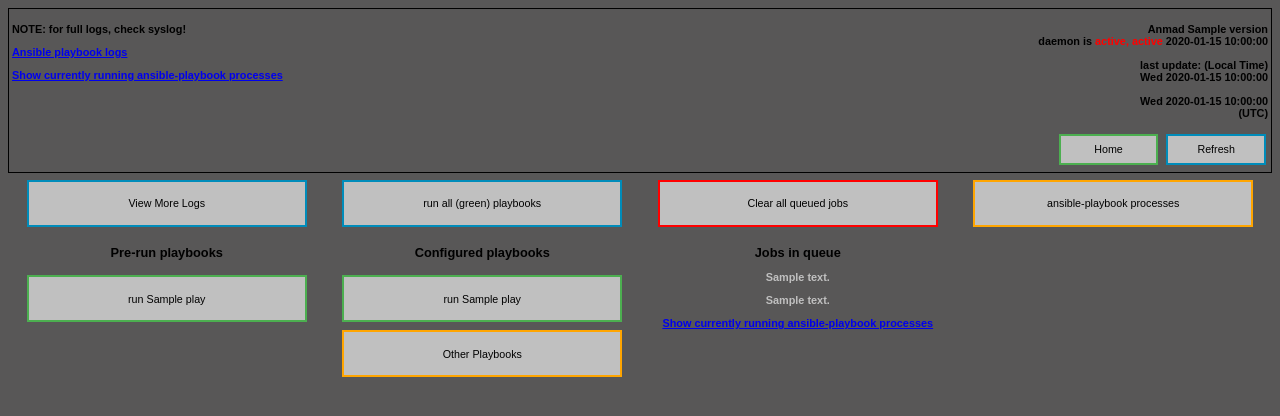
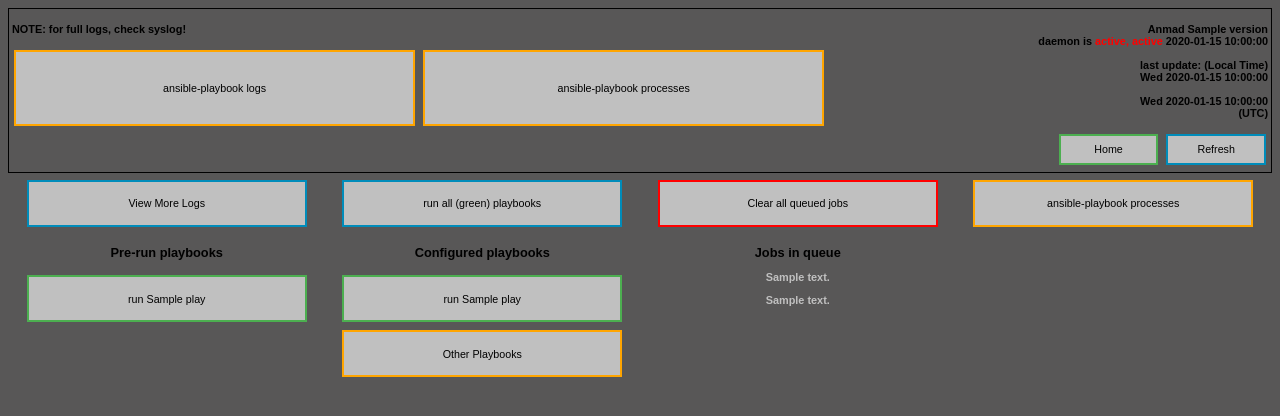
Before and after one commit to jefg60/anmad, a Python web app: template anmad/interface/templates/main.html in a window 1280 px wide. Shown: the top 416 px of the page. Run offline with Jinja, Linux system fonts and the light colour scheme; the template is opened without the code that fills it: most values are stand-ins (such as "Sample title", 1, 10 or a date in 2020); some libraries are stand-ins or nearby versions.

Commit message:
further layout changes

```diff
--- a/anmad/interface/static/styles.css
+++ b/anmad/interface/static/styles.css
@@ -21,6 +21,21 @@ h4 {
 
 .simplebutton {
   background-color: silver;
+}
+
+.smallbutton {
+  background-color: silver;
+  color: black;
+  border: 2px solid #4CAF50;
+  padding: 3% 6%;
+  text-align: center;
+  text-decoration: none;
+  display: inline-block;
+  font-size: 67%;
+  margin: 4px 2px;
+  transition: unset;
+  cursor: pointer;
+  width: 40%;
 }
 
 .button {
--- a/anmad/interface/templates/main.html
+++ b/anmad/interface/templates/main.html
@@ -67,7 +67,6 @@
 	{% else %}
 	<h3>None</h3>
 	{% endif %}
-	<h3><a href="/jobs">Show currently running ansible-playbook processes</a></h3>
       </td>
 
     </tr>
--- a/anmad/interface/templates/messages.html
+++ b/anmad/interface/templates/messages.html
@@ -17,8 +17,12 @@
 {% endfor %}
 {% elif messages_long %}
 <h3>NOTE: for full logs, check syslog!</h3>
-<h3><a href="/ansiblelog?play=list">Ansible playbook logs</a></h3>
-<h3><a href="/jobs">Show currently running ansible-playbook processes</a></h3>
+        <button class="smallbutton orangebutton" onclick="self.location.href='/ansiblelog?play=list'">
+        ansible-playbook logs
+        </button>
+        <button class="smallbutton orangebutton" onclick="self.location.href='/jobs'">
+        ansible-playbook processes
+        </button>
 {% else %}
   <h3>No messages found yet</h3>
 {% endif %}
--- a/anmad/interface/templates/refreshtime.html
+++ b/anmad/interface/templates/refreshtime.html
@@ -36,10 +36,10 @@
 	<br />
 	(UTC)
       </h3>
-        <button style="width:40%; padding: 3% 6%" class="button greenbutton" onclick="self.location.href='/'">
+        <button class="smallbutton greenbutton", onclick="self.location.href='/'">
 	  Home
 	</button>
-	<button class="button bluebutton", style="width:40%; padding: 3% 6%" onclick="ReloadFunc()"/>
+	<button class="smallbutton bluebutton", onclick="ReloadFunc()"/>
 	  Refresh
 	</button>
     </td>
```
